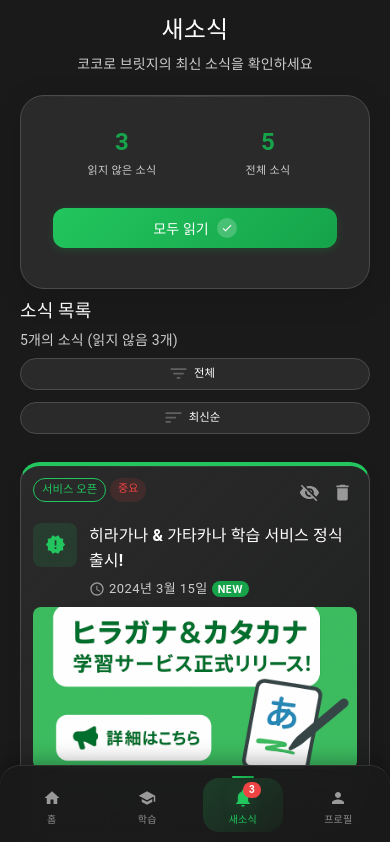
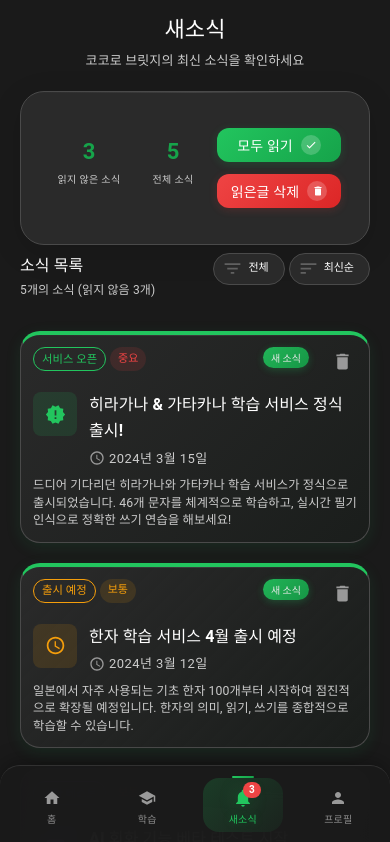
Before and after one commit to uhanuu/KokoroBridge, a Next.js app: page /news in a window 390 px wide. Shown: the top 842 px of the page. Built offline with nearby package versions, Linux system fonts and the light colour scheme.

Commit message:
style: 새소식 페이지 디자인 수정

```diff
--- a/src/app/news/page.module.css
+++ b/src/app/news/page.module.css
@@ -49,80 +49,135 @@
 
 /* 통계 카드 */
 .statsCard {
-  padding: var(--space-lg) !important;
+  padding: var(--space-md) !important;
 }
 
 .statsContent {
   display: flex;
   flex-direction: column;
-  gap: var(--space-md);
+  gap: var(--space-sm);
 }
 
 .statsRow {
   display: flex;
   align-items: center;
   justify-content: space-between;
-  gap: var(--space-lg);
+  gap: var(--space-md);
 }
 
 .statItem {
   text-align: center;
+  width: 120px;
+  flex-shrink: 0;
+  word-break: keep-all;
+  overflow-wrap: break-word;
+}
+
+.buttonGroup {
+  display: flex;
+  flex-direction: column;
+  gap: var(--space-xs);
   flex: 1;
+  align-items: center;
+  min-width: 160px;
 }
 
 .statNumber {
   color: var(--primary-600) !important;
   font-weight: 700 !important;
   margin-bottom: var(--space-xs) !important;
-  line-height: 1.2;
+  line-height: 1.1;
+  font-size: 32px !important;
 }
 
 .statLabel {
   color: var(--text-secondary) !important;
   font-weight: 500 !important;
-  font-size: 12px !important;
+  font-size: 13px !important;
   text-transform: uppercase;
-  letter-spacing: 0.5px;
+  letter-spacing: 0.3px;
+  line-height: 1.2;
+  white-space: nowrap;
 }
 
-.actionSection {
-  flex: 1;
-  display: flex;
-  justify-content: center;
+.readAllButton,
+.deleteButton {
+  width: 100%;
+  max-width: 200px;
+  min-width: 140px;
+  height: 36px;
+  font-size: 12px !important;
+  white-space: nowrap;
+  overflow: hidden;
+  text-overflow: ellipsis;
 }
 
-/* 모바일 반응형 */
-@media (max-width: 768px) {
+.deleteButton {
+  background: linear-gradient(135deg, #ef4444, #dc2626) !important;
+  color: white !important;
+  border: none !important;
+  transition: all 0.3s ease !important;
+  box-shadow: 0 2px 8px rgba(239, 68, 68, 0.2), 0 1px 3px rgba(0, 0, 0, 0.1) !important;
+}
+
+.deleteButton:hover {
+  background: linear-gradient(135deg, #dc2626, #b91c1c) !important;
+  transform: translateY(-1px) !important;
+  box-shadow: 0 3px 12px rgba(239, 68, 68, 0.3), 0 2px 6px rgba(0, 0, 0, 0.1) !important;
+}
+
+.deleteButton:active {
+  transform: translateY(0) scale(0.96) !important;
+  box-shadow: 0 1px 3px rgba(239, 68, 68, 0.2) !important;
+  transition: all 0.1s ease !important;
+}
+
+/* 중간 태블릿 반응형 (600px~768px) */
+@media (max-width: 768px) and (min-width: 600px) {
   .container {
     padding: var(--space-md);
     gap: var(--space-md);
   }
 
-  .statsContent {
-    flex-direction: column;
-    gap: var(--space-md);
-  }
-
   .statsRow {
-    justify-content: space-around;
-    gap: var(--space-md);
+    display: flex;
+    flex-direction: row;
+    align-items: center;
+    justify-content: space-between;
+    gap: var(--space-sm);
+    flex-wrap: nowrap;
   }
 
   .statItem {
     text-align: center;
-    flex: 1;
+    width: 100px;
+    flex-shrink: 0;
+    word-break: keep-all;
   }
 
-  .actionSection {
-    flex: 0 0 auto;
+  .buttonGroup {
+    flex-direction: column;
+    gap: var(--space-xs);
+    flex: 1;
+    align-items: center;
+    min-width: 150px;
+  }
+
+  .readAllButton,
+  .deleteButton {
+    width: 100%;
+    max-width: 180px;
+    min-width: 130px;
+    height: 36px;
+    font-size: 11px !important;
   }
 
   .title {
-    font-size: 28px !important;
+    font-size: 26px !important;
   }
 
   .statNumber {
-    font-size: 32px !important;
+    font-size: 28px !important;
   }
 
   .statLabel {
@@ -130,55 +185,140 @@
   }
 }
 
-@media (max-width: 480px) {
+/* 작은 태블릿 반응형 (480px~599px) */
+@media (max-width: 599px) and (min-width: 480px) {
   .container {
-    padding: var(--space-sm);
-    gap: var(--space-sm);
-  }
-
-  .statsContent {
-    flex-direction: column;
+    padding: var(--space-md);
     gap: var(--space-md);
-    align-items: stretch;
   }
 
   .statsRow {
-    justify-content: space-around;
-    gap: var(--space-sm);
+    display: flex;
+    flex-direction: row;
+    align-items: center;
+    justify-content: space-between;
+    gap: var(--space-xs);
+    flex-wrap: nowrap;
   }
 
   .statItem {
     text-align: center;
-    flex: 1;
+    width: 85px;
+    flex-shrink: 0;
+    word-break: keep-all;
   }
 
-  .statNumber {
-    font-size: 24px !important;
-    margin-bottom: var(--space-xs) !important;
+  .buttonGroup {
+    flex-direction: column;
+    gap: var(--space-xs);
+    flex: 1;
+    align-items: center;
+    min-width: 130px;
   }
 
-  .statLabel {
-    font-size: 11px !important;
-  }
-
-  .actionSection {
+  .readAllButton,
+  .deleteButton {
     width: 100%;
-    display: flex;
-    justify-content: center;
-    margin-top: var(--space-sm);
-  }
-
-  .actionSection button {
-    padding: var(--space-sm) var(--space-lg) !important;
-    font-size: 14px !important;
-    min-height: 40px !important;
+    max-width: 160px;
+    min-width: 120px;
+    height: 34px;
+    font-size: 10px !important;
   }
 
   .title {
     font-size: 24px !important;
   }
 
-  .subtitle {
-    font-size: 14px !important;
+  .statNumber {
+    font-size: 24px !important;
+  }
+
+  .statLabel {
+    font-size: 11px !important;
   }
 }
+
+/* 모바일 반응형 (360px~479px) */
+@media (max-width: 479px) and (min-width: 360px) {
+  .container {
+    padding: var(--space-sm);
+    gap: var(--space-sm);
+  }
+
+  .statsRow {
+    display: flex;
+    flex-direction: row;
+    align-items: center;
+    justify-content: space-between;
+    gap: var(--space-xs);
+  }
+
+  .statItem {
+    text-align: center;
+    width: 80px;
+    flex-shrink: 0;
+    word-break: keep-all;
+  }
+
+  .buttonGroup {
+    flex-direction: column;
+    gap: var(--space-xs);
+    flex: 1;
+    align-items: center;
+    min-width: 110px;
+  }
+
+  .readAllButton,
+  .deleteButton {
+    width: 100%;
+    max-width: 140px;
+    min-width: 100px;
+    height: 34px;
+    font-size: 10px !important;
+  }
+
+  .statNumber {
+    font-size: 22px !important;
+    margin-bottom: var(--space-xs) !important;
+  }
+
+  .statLabel {
+    font-size: 10px !important;
+  }
+
+  .title {
+    font-size: 22px !important;
+  }
+
+  .subtitle {
+    font-size: 13px !important;
+  }
+}
+
+/* 아주 작은 화면 반응형 */
+@media (max-width: 360px) {
+  .statsRow {
+    flex-direction: column;
+    gap: var(--space-sm);
+    align-items: center;
+  }
+
+  .statItem {
+    width: 100%;
+    text-align: center;
+  }
+
+  .buttonGroup {
+    width: 100%;
+    align-items: center;
+  }
+
+  .readAllButton,
+  .deleteButton {
+    width: 100%;
+    max-width: 180px;
+    min-width: 140px;
+    height: 36px;
+    font-size: 11px !important;
+  }
+}
--- a/src/app/news/page.tsx
+++ b/src/app/news/page.tsx
@@ -113,6 +113,7 @@ export default function NewsPage() {
   const [news, setNews] = useState(newsData);
 
   const unreadCount = news.filter((item) => !item.isRead).length;
+  const readCount = news.filter((item) => item.isRead).length;
   const totalCount = news.length;
 
   const handleMarkAsRead = (newsId: number) => {
@@ -127,6 +128,10 @@ export default function NewsPage() {
 
   const handleDeleteNews = (newsId: number) => {
     setNews((prevNews) => prevNews.filter((item) => item.id !== newsId));
+  };
+
+  const handleDeleteAllRead = () => {
+    setNews((prevNews) => prevNews.filter((item) => !item.isRead));
   };
 
   return (
@@ -162,16 +167,24 @@ export default function NewsPage() {
                   전체 소식
                 </Typography>
               </div>
-            </div>
-            <div className={styles.actionSection}>
-              {unreadCount > 0 && (
+              <div className={styles.buttonGroup}>
                 <ActionButton
                   text="모두 읽기"
                   variant="primary"
                   iconType="check"
                   onClick={handleMarkAllAsRead}
+                  disabled={unreadCount === 0}
+                  className={styles.readAllButton}
                 />
-              )}
+                <ActionButton
+                  text="읽은글 삭제"
+                  variant="primary"
+                  iconType="delete"
+                  onClick={handleDeleteAllRead}
+                  disabled={readCount === 0}
+                  className={styles.deleteButton}
+                />
+              </div>
             </div>
           </div>
         </CardContent>
--- a/src/components/news/news-card/news-card.module.css
+++ b/src/components/news/news-card/news-card.module.css
@@ -29,6 +29,24 @@
 .unread {
   border-top: 4px solid #22c55e !important;
   background: linear-gradient(135deg, var(--surface) 0%, rgba(34, 197, 94, 0.02) 100%) !important;
+  box-shadow: 0 4px 16px rgba(34, 197, 94, 0.1) !important;
+  position: relative;
+}
+
+.unread::after {
+  content: "새 소식";
+  position: absolute;
+  top: 12px;
+  right: 60px;
+  background: linear-gradient(135deg, #22c55e, #16a34a);
+  color: white;
+  font-size: 10px;
+  font-weight: 600;
+  padding: 3px 8px;
+  border-radius: 12px;
+  z-index: 1;
+  opacity: 0.9;
+  box-shadow: 0 2px 8px rgba(34, 197, 94, 0.3);
 }
 
 .read {
@@ -41,6 +59,103 @@
   display: flex;
   flex-direction: column;
   gap: var(--space-md);
+}
+
+/* 미리보기 콘텐츠 */
+.previewContent {
+  color: var(--text-secondary) !important;
+  line-height: 1.6;
+  margin: 0 !important;
+}
+
+/* 클릭 가능한 카드 */
+.clickableCard {
+  cursor: pointer;
+}
+
+.clickableCard:hover {
+  transform: translateY(-4px) !important;
+  box-shadow: 0 12px 40px rgba(0, 0, 0, 0.2) !important;
+}
+
+/* 읽지않은 카드의 특별한 호버 효과 */
+.clickableCard.unread:hover {
+  box-shadow: 0 12px 40px rgba(34, 197, 94, 0.25), 0 4px 16px rgba(0, 0, 0, 0.1) !important;
+  border-top: 4px solid #16a34a !important;
+}
+
+.clickableCard:active {
+  transform: translateY(-2px) !important;
+}
+
+/* 더보기 힌트 */
+.moreHint {
+  display: flex;
+  flex-direction: column;
+  align-items: center;
+  margin-top: var(--space-sm);
+  gap: var(--space-xs);
+}
+
+.expandIndicator {
+  display: flex;
+  align-items: center;
+  justify-content: center;
+}
+
+.dots {
+  color: var(--primary-600);
+  font-size: 20px;
+  font-weight: bold;
+  opacity: 0.7;
+  animation: pulse 2s infinite;
+}
+
+@keyframes pulse {
+  0%, 50%, 100% {
+    opacity: 0.7;
+  }
+  25%, 75% {
+    opacity: 0.3;
+  }
+}
+
+.hoverHint {
+  color: var(--primary-600) !important;
+  font-weight: 500 !important;
+  opacity: 0;
+  transition: opacity 0.3s ease;
+  font-size: 11px !important;
+}
+
+/* 데스크톱에서는 호버 시에만 힌트 텍스트 표시 */
+@media (hover: hover) and (pointer: fine) {
+  .clickableCard:hover .hoverHint {
+    opacity: 1;
+  }
+}
+
+/* 터치 디바이스에서는 항상 힌트 표시 */
+@media (hover: none) or (pointer: coarse) {
+  .hoverHint {
+    opacity: 0.8 !important;
+  }
+
+  /* 모바일에서는 더 부드러운 호버 효과 */
+  .clickableCard:hover {
+    transform: translateY(-2px) !important;
+    box-shadow: 0 8px 24px rgba(0, 0, 0, 0.15) !important;
+  }
+
+  .clickableCard.unread:hover {
+    box-shadow: 0 8px 24px rgba(34, 197, 94, 0.2), 0 4px 12px rgba(0, 0, 0, 0.1) !important;
+  }
+
+  /* 터치 피드백을 위한 active 상태 강화 */
+  .clickableCard:active {
+    transform: translateY(0px) scale(0.98) !important;
+    transition: all 0.1s ease !important;
+  }
 }
 
 /* 카드 헤더 */
--- a/src/components/news/news-card/news-card.tsx
+++ b/src/components/news/news-card/news-card.tsx
@@ -2,13 +2,11 @@
 
 import {
   AccessTime,
-  Visibility,
-  VisibilityOff,
   Delete
 } from "@mui/icons-material";
 import { Card, CardContent, Typography, Chip, IconButton } from "@mui/material";
 import Image from "next/image";
-import React from "react";
+import React, { useState } from "react";
 
 import ActionButton from "@/components/ui/button/action-button";
 
@@ -48,14 +46,18 @@ const priorityColors = {
 };
 
 export default function NewsCard({ news, onMarkAsRead, onDeleteNews }: NewsCardProps) {
-  const handleToggleRead = () => {
-    if (!news.isRead) {
-      onMarkAsRead(news.id);
-    }
-  };
+  const [isExpanded, setIsExpanded] = useState(false);
 
   const handleDelete = () => {
     onDeleteNews(news.id);
+  };
+
+  const handleToggleExpand = () => {
+    setIsExpanded(!isExpanded);
+    // 펼칠 때 자동으로 읽음 처리
+    if (!isExpanded && !news.isRead) {
+      onMarkAsRead(news.id);
+    }
   };
 
   const getPriorityColor = () => {
@@ -63,7 +65,10 @@ export default function NewsCard({ news, onMarkAsRead, onDeleteNews }: NewsCardP
   };
 
   return (
-    <Card className={`${styles.card} ${styles.newsCard} ${!news.isRead ? styles.unread : styles.read}`}>
+    <Card
+      className={`${styles.card} ${styles.newsCard} ${!news.isRead ? styles.unread : styles.read} ${styles.clickableCard}`}
+      onClick={handleToggleExpand}
+    >
       <CardContent className={styles.cardContent}>
         {/* 카드 헤더 */}
         <div className={styles.cardHeader}>
@@ -90,18 +95,10 @@ export default function NewsCard({ news, onMarkAsRead, onDeleteNews }: NewsCardP
           </div>
           <div className={styles.actions}>
             <IconButton
-              onClick={handleToggleRead}
-              className={styles.readButton}
-              size="small"
-            >
-              {news.isRead ? (
-                <Visibility className={styles.readIcon} />
-              ) : (
-                <VisibilityOff className={styles.unreadIcon} />
-              )}
-            </IconButton>
-            <IconButton
-              onClick={handleDelete}
+              onClick={(e) => {
+                e.stopPropagation();
+                handleDelete();
+              }}
               className={styles.deleteButton}
               size="small"
             >
@@ -127,15 +124,33 @@ export default function NewsCard({ news, onMarkAsRead, onDeleteNews }: NewsCardP
               <Typography variant="caption" className={styles.date}>
                 {news.date}
               </Typography>
-              {!news.isRead && (
-                <div className={styles.unreadBadge}>
-                  NEW
-                </div>
-              )}
             </div>
           </div>
         </div>
 
+        {/* 접힌 상태에서 보이는 짧은 내용 */}
+        {!isExpanded && (
+          <>
+            <Typography variant="body2" className={styles.previewContent}>
+              {news.content.length > 100 ? `${news.content.substring(0, 100)}...` : news.content}
+            </Typography>
+            {/* 읽지않은 카드에만 미묘한 더보기 힌트 */}
+            {!news.isRead && news.content.length > 100 && (
+              <div className={styles.moreHint}>
+                <div className={styles.expandIndicator}>
+                  <span className={styles.dots}>⋯</span>
+                </div>
+                <Typography variant="caption" className={styles.hoverHint}>
+                  클릭하여 자세히 보기
+                </Typography>
+              </div>
+            )}
+          </>
+        )}
+
+        {/* 펼쳐진 상태에서 보이는 전체 내용 */}
+        {isExpanded && (
+          <>
             {/* 이미지 (있을 경우) */}
             {news.image && (
               <div className={styles.imageContainer}>
@@ -149,7 +164,7 @@ export default function NewsCard({ news, onMarkAsRead, onDeleteNews }: NewsCardP
               </div>
             )}
 
-        {/* 내용 */}
+            {/* 전체 내용 */}
             <Typography variant="body2" className={styles.content}>
               {news.content}
             </Typography>
@@ -173,8 +188,9 @@ export default function NewsCard({ news, onMarkAsRead, onDeleteNews }: NewsCardP
               </div>
             )}
 
-        {/* 액션 버튼 */}
-        <div className={styles.actionSection}>
+            {/* 액션 버튼들 */}
+            <div className={styles.actionSection} onClick={(e) => e.stopPropagation()}>
+              {/* 참여형 버튼들 */}
               {news.type === "release" && (
                 <ActionButton
                   text="체험해보기"
@@ -199,14 +215,6 @@ export default function NewsCard({ news, onMarkAsRead, onDeleteNews }: NewsCardP
                   onClick={() => {}}
                 />
               )}
-          {news.type === "update" && (
-            <ActionButton
-              text="확인하기"
-              variant="primary"
-              iconType="visibility"
-              onClick={() => {}}
-            />
-          )}
               {news.type === "event" && (
                 <ActionButton
                   text="이벤트 참여"
@@ -215,7 +223,19 @@ export default function NewsCard({ news, onMarkAsRead, onDeleteNews }: NewsCardP
                   onClick={() => {}}
                 />
               )}
+              {/* update 타입은 글만 읽기이므로 버튼 비활성화 */}
+              {news.type === "update" && (
+                <ActionButton
+                  text="확인됨"
+                  variant="completed"
+                  iconType="check"
+                  disabled={true}
+                  onClick={() => {}}
+                />
+              )}
             </div>
+          </>
+        )}
       </CardContent>
     </Card>
   );
--- a/src/components/news/news-list/news-list.module.css
+++ b/src/components/news/news-list/news-list.module.css
@@ -29,20 +29,21 @@
 .controlsHeader {
   display: flex;
   justify-content: space-between;
-  align-items: center;
-  margin-bottom: var(--space-lg);
+  align-items: flex-start;
+  margin-bottom: var(--space-xl);
   gap: var(--space-md);
 }
 
 .headerInfo {
-  flex: 1;
+  display: flex;
+  flex-direction: column;
+  gap: 4px;
 }
 
 .sectionTitle {
   color: var(--text-primary) !important;
   font-weight: 600 !important;
   margin: 0 !important;
-  margin-bottom: 4px !important;
 }
 
 .sectionSubtitle {
@@ -55,6 +56,7 @@
   display: flex;
   gap: var(--space-sm);
   align-items: center;
+  flex-shrink: 0;
 }
 
 .filterChip {
@@ -96,24 +98,34 @@
   background: var(--surface) !important;
   border: 1px solid var(--outline) !important;
   border-radius: var(--radius-md) !important;
-  box-shadow: 0 8px 32px rgba(0, 0, 0, 0.12) !important;
+  box-shadow: 0 12px 48px rgba(0, 0, 0, 0.15) !important;
   margin-top: var(--space-xs);
+  min-width: 140px;
+  backdrop-filter: blur(8px);
 }
 
 .menuItem {
   color: var(--text-primary) !important;
-  font-size: 14px !important;
-  min-height: 40px !important;
+  font-size: 13px !important;
+  font-weight: 500 !important;
+  min-height: 36px !important;
   padding: var(--space-xs) var(--space-md) !important;
+  transition: all 0.15s ease;
 }
 
 .menuItem:hover {
   background: var(--surface-variant) !important;
+  transform: translateX(2px);
 }
 
 .menuItem.Mui-selected {
   background: var(--primary-50) !important;
   color: var(--primary-700) !important;
+  font-weight: 600 !important;
+}
+
+.menuItem.Mui-selected:hover {
+  background: var(--primary-100) !important;
 }
 
 /* 새소식 목록 */
@@ -155,42 +167,66 @@
   }
 }
 
-@media (max-width: 768px) {
+/* 데스크톱 및 큰 태블릿 (481px 이상) */
+@media (min-width: 481px) {
   .controlsHeader {
-    flex-direction: column;
+    flex-direction: row;
     align-items: flex-start;
+    justify-content: space-between;
     gap: var(--space-md);
   }
 
-  .controlsCompact {
-    width: 100%;
-    justify-content: flex-start;
-  }
-
-  .sectionTitle {
-    font-size: 18px !important;
-  }
-
-  .newsList {
-    gap: var(--space-md);
-  }
-}
-
-@media (max-width: 480px) {
-  .controlsHeader {
-    gap: var(--space-sm);
+  .headerInfo {
+    flex: 0 0 auto;
   }
 
   .controlsCompact {
-    flex-direction: column;
-    gap: var(--space-md);
-    width: 100%;
+    flex-direction: row;
+    gap: var(--space-sm);
+    align-items: center;
   }
 
   .filterChip,
   .sortChip {
-    width: 100%;
-    justify-content: center;
+    min-width: 100px;
+    height: 32px;
+    font-size: 13px !important;
+  }
+}
+
+/* 모바일 (480px 이하) */
+@media (max-width: 480px) {
+  .controlsHeader {
+    flex-direction: row;
+    align-items: flex-start;
+    justify-content: space-between;
+    gap: var(--space-sm);
+  }
+
+  .headerInfo {
+    flex: 0 0 auto;
+  }
+
+  .controlsCompact {
+    flex-direction: row;
+    gap: var(--space-xs);
+    align-items: center;
+  }
+
+  .filterChip,
+  .sortChip {
+    min-width: 70px;
+    height: 28px;
+    font-size: 11px !important;
+    padding: 0 var(--space-xs) !important;
+  }
+
+  .sectionTitle {
+    font-size: 16px !important;
+  }
+
+  .sectionSubtitle {
+    font-size: 12px !important;
   }
 
   .emptyState {
@@ -198,7 +234,7 @@
   }
 
   .emptyTitle {
-    font-size: 18px !important;
+    font-size: 16px !important;
   }
 
   .newsList {
--- a/src/components/ui/button/action-button/action-button.tsx
+++ b/src/components/ui/button/action-button/action-button.tsx
@@ -1,6 +1,6 @@
 "use client";
 
-import { PlayArrow, Lock, CheckCircle, Check, Notifications, Science, Visibility, Event } from "@mui/icons-material";
+import { PlayArrow, Lock, CheckCircle, Check, Notifications, Science, Visibility, Event, Delete } from "@mui/icons-material";
 import React from "react";
 
 import styles from "./action-button.module.css";
@@ -12,7 +12,7 @@ interface ActionButtonProps {
   variant?: "primary" | "locked" | "completed";
   className?: string;
   hideIcon?: boolean;
-  iconType?: "play" | "check" | "notifications" | "science" | "visibility" | "event";
+  iconType?: "play" | "check" | "notifications" | "science" | "visibility" | "event" | "delete";
 }
 
 export default function ActionButton({
@@ -46,6 +46,8 @@ export default function ActionButton({
         return <Visibility className={styles.playIcon} />;
       case "event":
         return <Event className={styles.playIcon} />;
+      case "delete":
+        return <Delete className={styles.playIcon} />;
       case "play":
       default:
         return <PlayArrow className={styles.playIcon} />;
```
Also changed, not shown: src/components/news/news-list/news-list.tsx (+24 -4 lines). Lines whose indentation alone changed are shown as unchanged.
